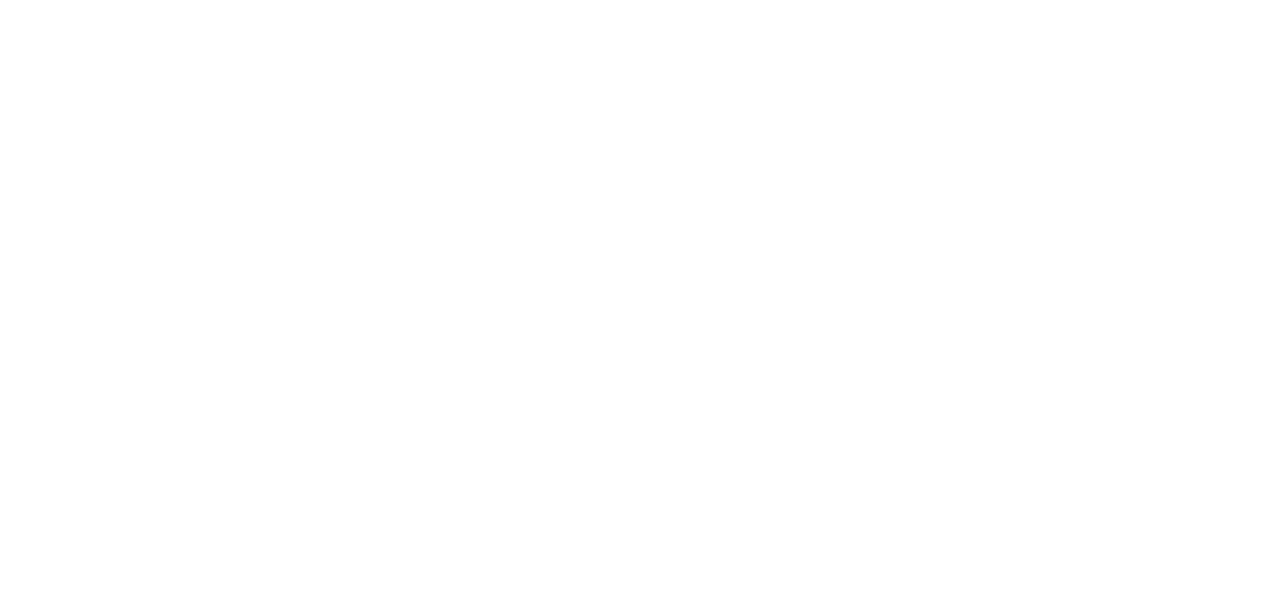
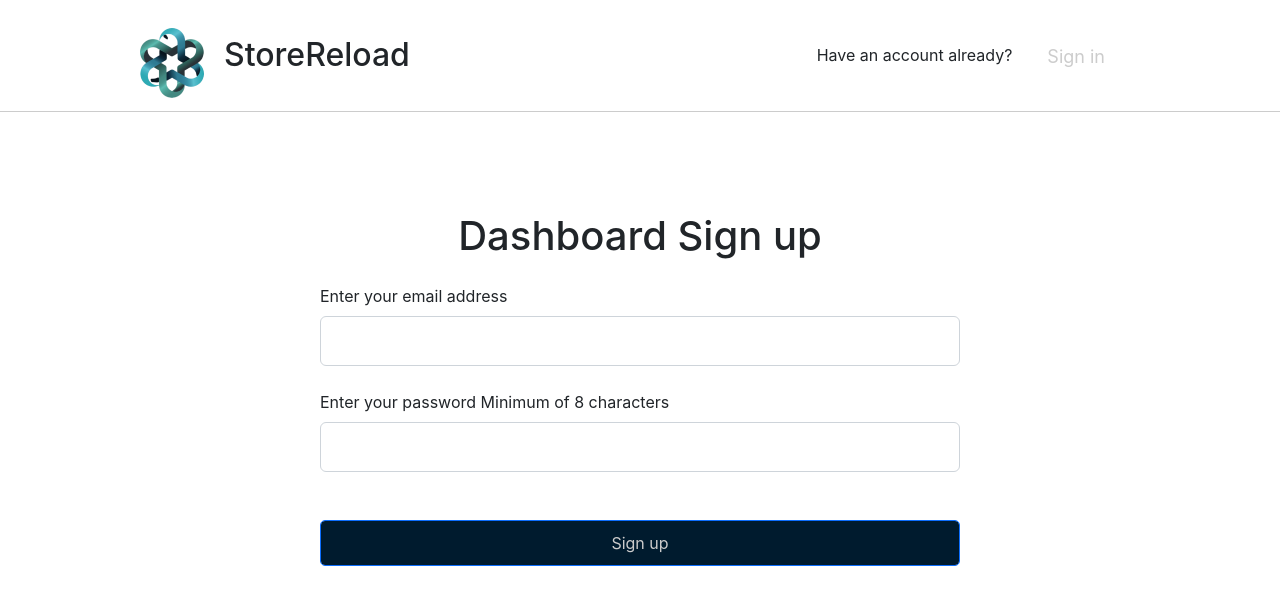
Before and after one commit to EniolaOpakunle/StoreReload, a React (Create React App) app: page /signup in a window 1280 px wide. Before the commit this address had no page. Shown: the top 604 px of the page. Built offline with nearby package versions, Linux system fonts and the light colour scheme.

Commit message:
Added other pages

```diff
--- a/package.json
+++ b/package.json
@@ -3,6 +3,7 @@
   "version": "0.1.0",
   "private": true,
   "dependencies": {
+    "@react-oauth/google": "^0.11.0",
     "@testing-library/jest-dom": "^5.16.5",
     "@testing-library/react": "^13.4.0",
     "@testing-library/user-event": "^13.5.0",
--- a/src/App.css
+++ b/src/App.css
@@ -1,30 +1,55 @@
+
 header{
-  /* width: 1,440px; */
-  height: 118px;
-  padding: 30px 0px 20px 0px;
+  /* height: 118px; */
+  padding: 15px 0px 0px 0px;
   border-bottom: 1px solid var(--textColor);
   background-color: var(--mainColor);
   top: 0;
   z-index: -1;
 }
-.nav-div1{
+.container-fluid{
+  display: flex;
+  /* justify-content: space-between; */
+  /* justify-content: space-between !important; */
+}
+nav{
   width: 80%;
   margin: auto;
-  display: flex;
-  align-items: center;
-  justify-content: space-between;
+  /* justify-content: space-between !important;  */
+  /* align-items: center; */
+}
+.navbar-nav{
+  /* display: flex !important; */
+  /* align-items: center; */
+  /* justify-content: space-between; */
+  /* justify-content: space-around; */
+  margin: auto;
 }
 .logo{
   font-size: 32px;
   font-weight: 500;
   line-height: 48px;
+  text-decoration: none !important;
+  margin-left: 20px;
+  /* margin-top: 8px; */
+}
+.logo-img{
+  width: 64px;
+  height: 64px;
+}
+.navbar-brand{
+  align-items: center;
+}
+.navbar2-div{
+  align-items: center;
+  justify-content: space-between;
 }
 .nav-link{
   color: var(--textColor);
   font-size: 18px;
-  /* margin: 0px 40px 0px 40px; */
   position: relative;
   padding: 0 10px;
+  margin: 0px 25px 0px 25px;
 }
 .nav-link::after{
   width: 0;
@@ -403,6 +428,19 @@ header{
 .policy-divs{
   margin-top: 80px;
 }
+.signup-main{
+  width: 100%;
+}
+.signup-input{
+  height: 50px;
+}
+.signup-div1{
+  margin: auto;
+  margin-top:100px ;
+}
+.signup-title{
+  font-size: var(--bigFontSize);
+}
 
 @media screen and (max-width: 1024px) {
 
--- a/src/App.js
+++ b/src/App.js
@@ -4,12 +4,23 @@ import './App.css';
 import LandingPage from './Pages/LandingPage';
 import PrivacyPolicy from './Pages/PrivacyPolicy';
 import TermsOfService from './Pages/TermsOfService';
+import SignUp from './Pages/SignUp';
+import SignIn from './Pages/SignIn';
+import ForgotPassword from './Pages/ForgotPassword';
+import ResetPassword from './Pages/ResetPassword';
+import ForgotPasswordResponse from './Pages/ForgotPasswordResponse';
 function App() {
   return (
     <Routes>
       <Route path='/' element= {<LandingPage/>}/>
       <Route path='/privacypolicy' element= {<PrivacyPolicy/>}/>
       <Route path='/termsofservice' element= {<TermsOfService/>}/>
+      {/* <Route path='/dashboard'/> */}
+      <Route path='/signin' element= {<SignIn/>}/>
+      <Route path='/signup' element = {<SignUp/>}/>
+      <Route path='/forgotpassword' element = {<ForgotPassword/>}/>
+      <Route path='/response' element = {<ForgotPasswordResponse/>}/>
+      <Route path='/resetpassword' element = {<ResetPassword/>}/>
     </Routes>
   );
 }
--- /dev/null
+++ b/src/Pages/ForgotPassword.js
@@ -0,0 +1,32 @@
+import React from 'react'
+import { Link, useNavigate } from 'react-router-dom'
+import logo from '../Images/image 10.png'
+
+export default function ForgotPassword() {
+    const navigate = useNavigate()
+    const handleSubmit = () =>{
+        navigate('/response')
+    }
+  return (
+    <section>
+        <header>
+            <nav class="navbar navbar-expand-lg">
+                <div class="container-fluid d-flex navbar2-div">
+                <Link className='d-flex logo-div navbar-brand'>
+                    <img src={logo} className='logo-image'/>
+                    <p className='logo text-dark'>StoreReload</p>
+                </Link>
+                </div>
+            </nav>
+        </header>
+        <div className='w-50 signup-div1'>
+            <h3 className='text-center signup-title'>Forgot Password?</h3>
+            <form className='form-group mt-4' onSubmit={handleSubmit}>
+                <label className='mb-2'>Enter your email address</label >
+                <input className='form-control signup-input'/>
+                <button type='submit' className='btn form-control mt-5 nav-btn'>Submit</button>
+            </form>
+        </div>
+    </section>
+  )
+}
--- /dev/null
+++ b/src/Pages/ForgotPasswordResponse.js
@@ -0,0 +1,28 @@
+import React from 'react'
+import { Link } from 'react-router-dom'
+import logo from '../Images/image 10.png'
+
+export default function ForgotPasswordResponse() {
+  return (
+    <section>
+        <header>
+            <nav class="navbar navbar-expand-lg">
+                <div class="container-fluid d-flex navbar2-div">
+                <Link className='d-flex logo-div navbar-brand'>
+                    <img src={logo} className='logo-image'/>
+                    <p className='logo text-dark'>StoreReload</p>
+                </Link>
+                </div>
+            </nav>
+        </header>
+        <div className='m-auto w-50 mt-5'>
+            <h3 className='text-center mb-5 sign-up title'>Reset Password</h3>
+            <div className='text-center'>
+                A password reset email has been sent to your email address @******@gmail.com. Click on the link sent to reset your password
+            </div>
+            <button type='submit' className='btn form-control mt-5 nav-btn' >Go to email</button>
+        </div>
+
+    </section>
+  )
+}
--- /dev/null
+++ b/src/Pages/ResetPassword.js
@@ -0,0 +1,28 @@
+import React from 'react'
+import { Link } from 'react-router-dom'
+import logo from '../Images/image 10.png'
+
+export default function ResetPassword() {
+  return (
+    <section>
+        <header>
+            <nav class="navbar navbar-expand-lg">
+                <div class="container-fluid d-flex navbar2-div">
+                <Link className='d-flex logo-div navbar-brand'>
+                    <img src={logo} className='logo-image'/>
+                    <p className='logo text-dark'>StoreReload</p>
+                </Link>
+                </div>
+            </nav>
+        </header>
+        <div className='w-50 signup-div1'>
+            <h3 className='text-center signup-title'>Create new password</h3>
+            <form className='form-group mt-4'>
+                <label className='mb-2'>Enter your password <span className='text-end'>Minimum of 8 characters</span></label>
+                <input className='form-control signup-input'/>
+            </form>
+            <button type='submit' className='btn form-control mt-5 nav-btn' >Sign up</button>
+        </div>
+    </section>
+  )
+}
--- /dev/null
+++ b/src/Pages/SignIn.js
@@ -0,0 +1,37 @@
+import React from 'react'
+import { Link } from 'react-router-dom'
+import logo from '../Images/image 10.png'
+
+export default function SignIn() {
+  return (
+    <section>
+        <header>
+            <nav class="navbar navbar-expand-lg">
+                <div class="container-fluid d-flex navbar2-div">
+                <Link className='d-flex logo-div navbar-brand'>
+                    <img src={logo} className='logo-image'/>
+                    <p className='logo text-dark'>StoreReload</p>
+                </Link>
+                <div className='d-flex'>
+                    <p>Don't have an account?</p>
+                    <Link to='/signup' className='nav-link'>Sign up</Link>
+                </div>
+                </div>
+            </nav>
+        </header>
+        <div className='w-50 signup-div1'>
+            <h3 className='text-center signup-title'>Dashboard Sign In</h3>
+            <form className='form-group mt-4'>
+                <label className='mb-2'>Enter your email address</label >
+                <input className='form-control signup-input'/>
+            </form>
+            <form className='form-group mt-4'>
+                <label className='mb-2'>Enter your password <span className='text-end'>Minimum of 8 characters</span></label>
+                <input className='form-control signup-input'/>
+            </form>
+            <div className='mt-3'><Link to='/forgotpassword'>Forgot Password?</Link></div>
+            <button type='submit' className='btn form-control mt-5 nav-btn' >Sign In</button>
+        </div>
+    </section>
+  )
+}
--- /dev/null
+++ b/src/Pages/SignUp.js
@@ -0,0 +1,22 @@
+import React from 'react'
+import Navbar2 from '../components/Navbar2'
+
+export default function () {
+  return (
+    <section className='signup-main'>
+        <Navbar2/>
+        <div className='w-50 signup-div1'>
+            <h3 className='text-center signup-title'>Dashboard Sign up</h3>
+            <form className='form-group mt-4'>
+                <label className='mb-2'>Enter your email address</label >
+                <input className='form-control signup-input'/>
+            </form>
+            <form className='form-group mt-4'>
+                <label className='mb-2'>Enter your password <span className='text-end'>Minimum of 8 characters</span></label>
+                <input className='form-control signup-input'/>
+            </form>
+            <button type='submit' className='btn form-control btn-primary mt-5 nav-btn' >Sign up</button>
+        </div>
+    </section>
+  )
+}
--- a/src/components/Navbar.js
+++ b/src/components/Navbar.js
@@ -1,32 +1,42 @@
 import React from 'react'
 import { Link } from 'react-router-dom'
+import logo from '../Images/image 10.png'
 export default function Navbar() {
   return (
 
     <header className='w-100'>
-        <nav className='w-80 nav-div1'>
-          <div className='logo'>
-            StoreReload
+        <nav class="navbar navbar-expand-lg">
+        <div class="container-fluid">
+          {/* <a class="navbar-brand logo" href="#">StoreReload</a> */}
+          <Link className='d-flex logo-div navbar-brand'>
+                <img src={logo} className='logo-image'/>
+                <p className='logo text-dark'>StoreReload</p>
+          </Link>
+          <button class="navbar-toggler" type="button" data-bs-toggle="collapse" data-bs-target="#navbarSupportedContent" aria-controls="navbarSupportedContent" aria-expanded="false" aria-label="Toggle navigation">
+            <span class="navbar-toggler-icon"></span>
+          </button>
+          <div class="collapse navbar-collapse" id="navbarSupportedContent">
+            <ul class="navbar-nav me-auto mb-2 mb-lg-0 ">
+              <li class="nav-item">
+                <Link class="nav-link active" aria-current="page" to='/'>Home</Link>
+              </li>
+              <li class="nav-item">
+                <Link className='nav-link'>Who we are</Link>
+              </li>
+              <li class="nav-item">
+                <Link className='nav-link'>What we sell</Link>
+              </li>
+              <li class="nav-item">
+                <Link className='nav-link'>Contact us</Link>
+              </li>
+              <li class="nav-item">
+                <Link className='nav-link'>Faqs</Link>
+              </li>
+            </ul>
           </div>
-          <div>
-            <Link className='nav-link'>home</Link>
-          </div>
-          <div>
-            <Link className='nav-link'>Who we are</Link>
-          </div>
-          <div>
-            <Link className='nav-link'>What we sell</Link>
-          </div>
-          <div>
-            <Link className='nav-link'>Contact us</Link>
-          </div>
-          <div>
-            <Link className='nav-link'>Faqs</Link>
-          </div>
-          <button className='nav-btn'>
-            Download App for Free
-          </button>
-        </nav>
+          <button class="btn nav-btn">Download App for free</button>
+        </div>
+      </nav>
     </header>
   )
 }
--- /dev/null
+++ b/src/components/Navbar2.js
@@ -0,0 +1,22 @@
+import React from 'react'
+import { Link } from 'react-router-dom'
+import logo from '../Images/image 10.png'
+
+export default function Navbar2() {
+  return (
+    <header>
+        <nav class="navbar navbar-expand-lg">
+            <div class="container-fluid d-flex navbar2-div">
+            <Link className='d-flex logo-div navbar-brand'>
+                <img src={logo} className='logo-image'/>
+                <p className='logo text-dark'>StoreReload</p>
+            </Link>
+            <div className='d-flex'>
+                <p>Have an account already?</p>
+                <Link to='/signin' className='nav-link'>Sign in</Link>
+            </div>
+            </div>
+        </nav>
+    </header>
+  )
+}
--- a/src/index.css
+++ b/src/index.css
@@ -5,6 +5,7 @@ body {
     sans-serif;
   -webkit-font-smoothing: antialiased;
   -moz-osx-font-smoothing: grayscale;
+  width: 100%;
 }
 
 code {
@@ -15,5 +16,7 @@ code {
   --mainColor: #ffff;
   --SecondaryColor:rgba(0, 27, 46, 1);
   --textColor: rgba(204, 204, 204, 1);
+  --bigFontSize: 40px;
+  --bigFontWeight: 500;
   ;
 }
```
Also changed, not shown: src/Pages/Dashboard.js (added, +13 -0 lines), 1 other file (tests, documents, lock files or other folders).
